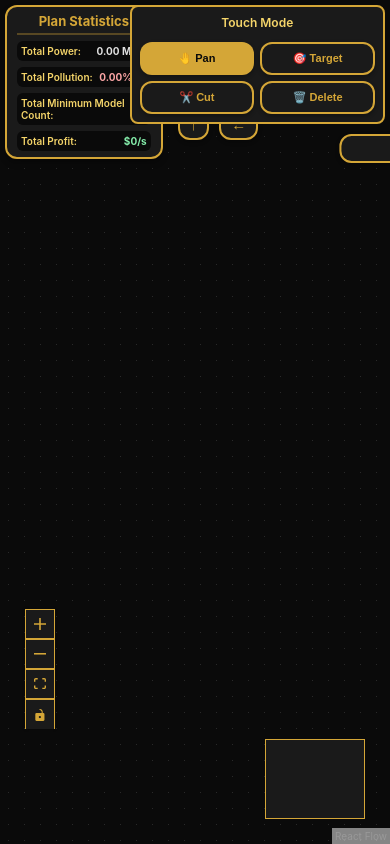
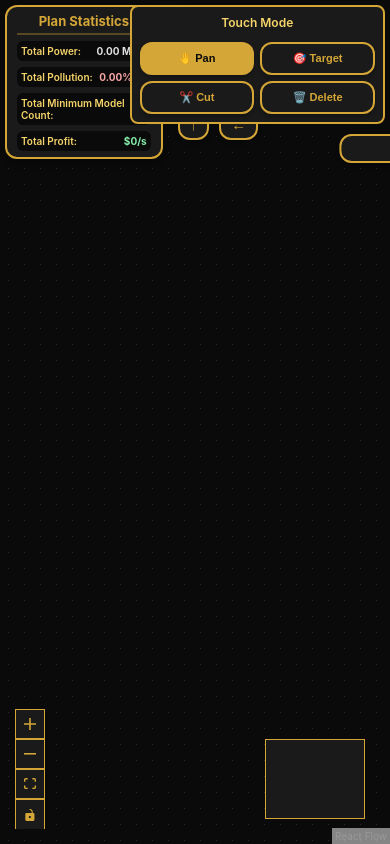
Before and after one commit to Pollywrath/Industrialist-Production-Calculator, a React (Vite) app: page / in a window 390 px wide. Built offline with nearby package versions, Linux system fonts and the light colour scheme.

Commit message:
mobile controls support

```diff
--- a/index.html
+++ b/index.html
@@ -3,7 +3,7 @@
   <head>
     <meta charset="UTF-8" />
     <link rel="icon" type="image/svg+xml" href="/vite.svg" />
-    <meta name="viewport" content="width=device-width, initial-scale=1.0" />
+    <meta name="viewport" content="width=device-width, initial-scale=1.0, maximum-scale=1.0, user-scalable=no, viewport-fit=cover" />
     <title>Industrialist Production Calculator</title>
   </head>
   <body>
--- a/src/App.jsx
+++ b/src/App.jsx
@@ -1870,8 +1870,7 @@ function App() {
         <Background color="#333" gap={16} size={1} />
         <Controls
           className={(extendedPanelOpen || extendedPanelClosing) && !leftPanelCollapsed ? 'controls-shifted' : ''}
-          position={isMobile ? 'bottom-left' : 'top-left'}
-          style={isMobile ? { left: '10px', bottom: '10px' } : {}}
+          position='bottom-left'
         />
         <MiniMap
           nodeColor={() => getComputedStyle(document.documentElement).getPropertyValue('--color-primary').trim()}
--- a/src/components/CustomNode.jsx
+++ b/src/components/CustomNode.jsx
@@ -347,7 +347,8 @@ const CustomNode = memo(({ data, id }) => {
           return (
             <React.Fragment key={`left-${id}-${i}-${input.product_id}`}>
               <NodeRect side="left" index={i} position={pos} width={leftWidth} isOnly={!hasRight}
-                input={input} onClick={onInputClick} nodeId={id} formatQuantity={formatDisplayQuantity} />
+                input={input} onClick={onInputClick} nodeId={id} formatQuantity={formatDisplayQuantity}
+                isMobile={data.isMobile} mobileActionMode={data.mobileActionMode} />
               <NodeHandle side="left" index={i} position={getHandlePositions(leftPositions)[i]}
                 onClick={onInputClick} nodeId={id} productId={input.product_id} flows={data.flows}
                 onHandleDoubleClick={data.onHandleDoubleClick} suggestions={data.suggestions} input={input} />
@@ -361,7 +362,8 @@ const CustomNode = memo(({ data, id }) => {
           return (
             <React.Fragment key={`right-${id}-${i}-${output.product_id}`}>
               <NodeRect side="right" index={i} position={pos} width={rightWidth} isOnly={!hasLeft}
-                input={output} onClick={onOutputClick} nodeId={id} formatQuantity={formatDisplayQuantity} />
+                input={output} onClick={onOutputClick} nodeId={id} formatQuantity={formatDisplayQuantity}
+                isMobile={data.isMobile} mobileActionMode={data.mobileActionMode} />
               <NodeHandle side="right" index={i} position={getHandlePositions(rightPositions)[i]}
                 onClick={onOutputClick} nodeId={id} productId={output.product_id} flows={data.flows}
                 onHandleDoubleClick={data.onHandleDoubleClick} suggestions={data.suggestions} input={output} />
@@ -435,13 +437,21 @@ const CustomNode = memo(({ data, id }) => {
 
 export default CustomNode;
 
-const NodeRect = ({ side, index, position, width, isOnly, input, onClick, nodeId, formatQuantity }) => {
+const NodeRect = ({ side, index, position, width, isOnly, input, onClick, nodeId, formatQuantity, isMobile, mobileActionMode }) => {
   const isLeft = side === 'left';
   const productName = getProductName(input.product_id, getProduct, input.acceptedType);
   const displayQuantity = formatQuantity(input.quantity);
 
+  // On mobile, only allow clicks in pan mode for connection management
+  const shouldAllowClick = !isMobile || mobileActionMode === 'pan' || mobileActionMode === 'disconnect';
+
   return (
-    <div onClick={(e) => { if (onClick) { e.stopPropagation(); onClick(input.product_id, nodeId, index, e); } }}
+    <div onClick={(e) => {
+      if (onClick && shouldAllowClick) {
+        e.stopPropagation();
+        onClick(input.product_id, nodeId, index, e);
+      }
+    }}
       title={`${displayQuantity}x ${productName}`}
       className={`node-rect ${isLeft ? 'input' : 'output'} ${onClick ? 'clickable' : ''}`}
       style={{
--- a/src/index.css
+++ b/src/index.css
@@ -117,6 +117,10 @@ body {
   overflow: hidden;
   background: var(--bg-main);
   color: var(--text-primary);
+  position: fixed;
+  width: 100%;
+  height: 100%;
+  touch-action: none; /* Prevent pull-to-refresh and other gestures */
 }
 
 #root {
@@ -1073,14 +1077,13 @@ input[type="number"] {
    ============================================================ */
 
 .react-flow__controls {
-  transition: left 0.3s ease-out;
-  /* Default position - don't shift for left panel collapse */
+  transition: left 0.3s ease-out, bottom 0.3s ease-out;
   z-index: 10; /* Above extended panel */
 }
 
 .react-flow__controls.controls-shifted {
-  left: 385px !important; /* Move right, past the extended panel */
-  transition: left 0.3s ease-out;
+  left: 395px !important; /* Move right, past the extended panel (10px margin + 385px panel) */
+  transition: left 0.3s ease-out, bottom 0.3s ease-out;
   z-index: 10; /* Above extended panel */
 }
 
@@ -1213,7 +1216,7 @@ input[type="number"] {
     width: calc(100vw - 20px);
     max-width: 100%;
     height: auto;
-    max-height: calc(100vh - 280px);
+    max-height: calc(100vh - 320px); /* More space for mobile browser chrome */
     margin-top: 10px;
   }
 
@@ -1362,17 +1365,7 @@ input[type="number"] {
     grid-template-columns: 1fr;
   }
 
-  /* ReactFlow Controls - keep at default top-left but adjust for mobile panels */
-  .react-flow__controls {
-    top: auto !important;
-    bottom: 100px !important;
-    left: 10px !important;
-  }
-
-  .react-flow__controls.controls-shifted {
-    left: 10px !important;
-    bottom: 100px !important;
-  }
+  /* ReactFlow Controls - handled via inline styles on mobile */
 
   .react-flow__controls button {
     width: 30px;
@@ -1473,4 +1466,12 @@ input[type="number"] {
     font-size: 11px;
     padding: 6px 10px;
   }
+
+  /* Safe area support for devices with notches */
+  @supports (padding: max(0px)) {
+    .react-flow__minimap {
+      bottom: max(10px, env(safe-area-inset-bottom, 0px) + 10px) !important;
+      right: max(10px, env(safe-area-inset-right, 0px) + 10px) !important;
+    }
+  }
 }
```
